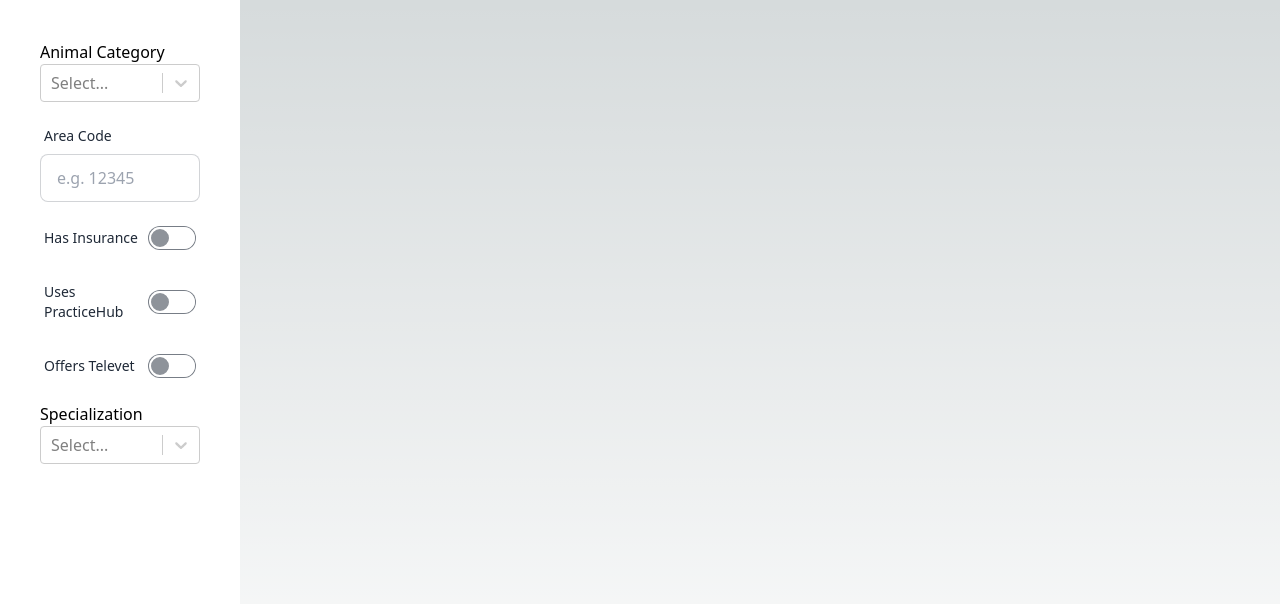
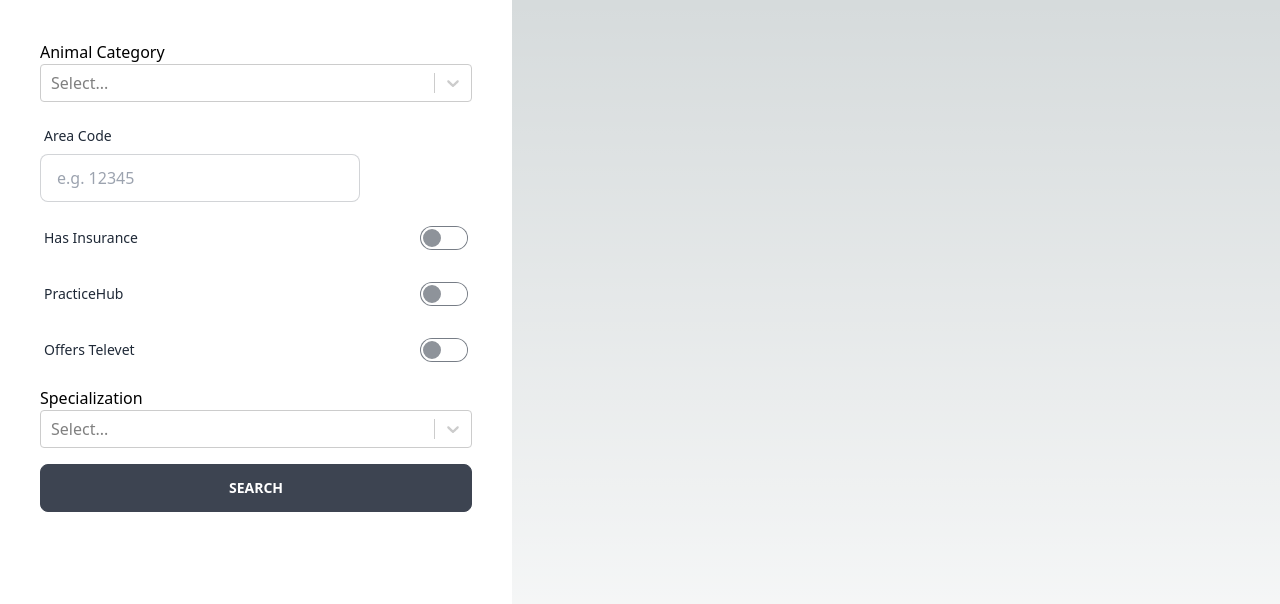
Before and after one commit to chanmioh/team-animal, a Next.js app: page / in a window 1280 px wide. Shown: the top 604 px of the page. Built offline with nearby package versions, Linux system fonts and the light colour scheme.

Commit message:
Search button and better width

```diff
--- a/src/pages/index.js
+++ b/src/pages/index.js
@@ -19,7 +19,7 @@ export default function Home() {
     { value: 'Dairy', label: '🥛 Dairy Cattle' }
   ]
   return (
-    <div className="min-h-screen max-w-[30vh] p-10 bg-white">
+    <div className="min-h-screen max-w-[40vw] p-10 bg-white">
       <div className="flex flex-col space-y-4">
 
         {/* Animal selector */}
@@ -45,7 +45,7 @@ export default function Home() {
 
         {/* PracticeHub toggle */}
         <label className="label cursor-pointer">
-          <span className="label-text">Uses PracticeHub</span>
+          <span className="label-text">PracticeHub</span>
           <input type="checkbox" className="toggle"
             checked={whetherPracticeHub}
             onClick={() => setWhetherPracticeHub(!whetherPracticeHub)}/>
@@ -64,6 +64,7 @@ export default function Home() {
           Specialization <Select isMulti options={options} />
         </div>
 
+        <button className="btn">Search</button>
       </div>
     </div>
   )
```
